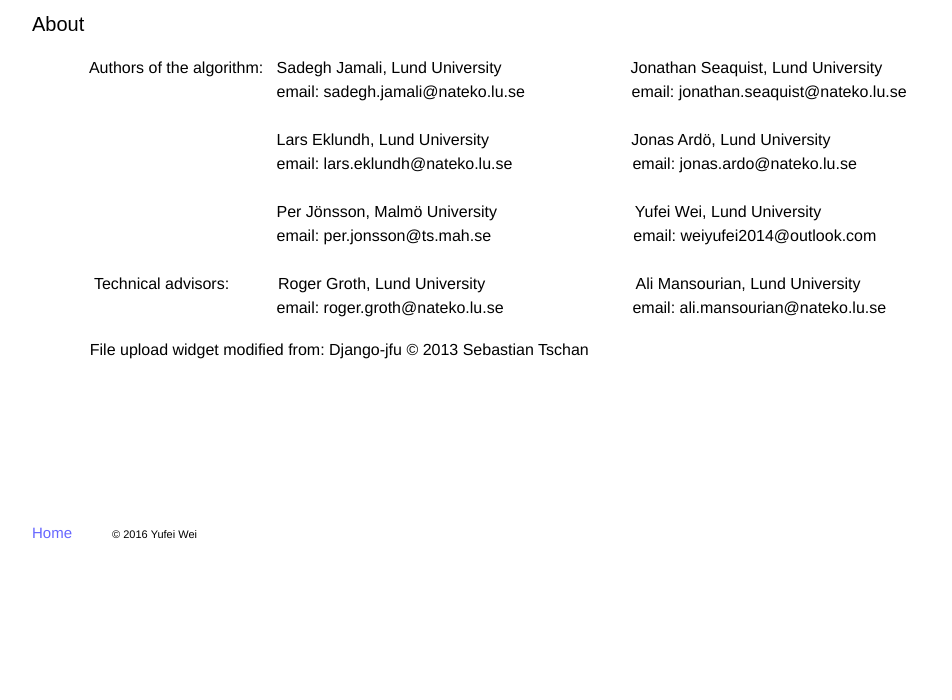
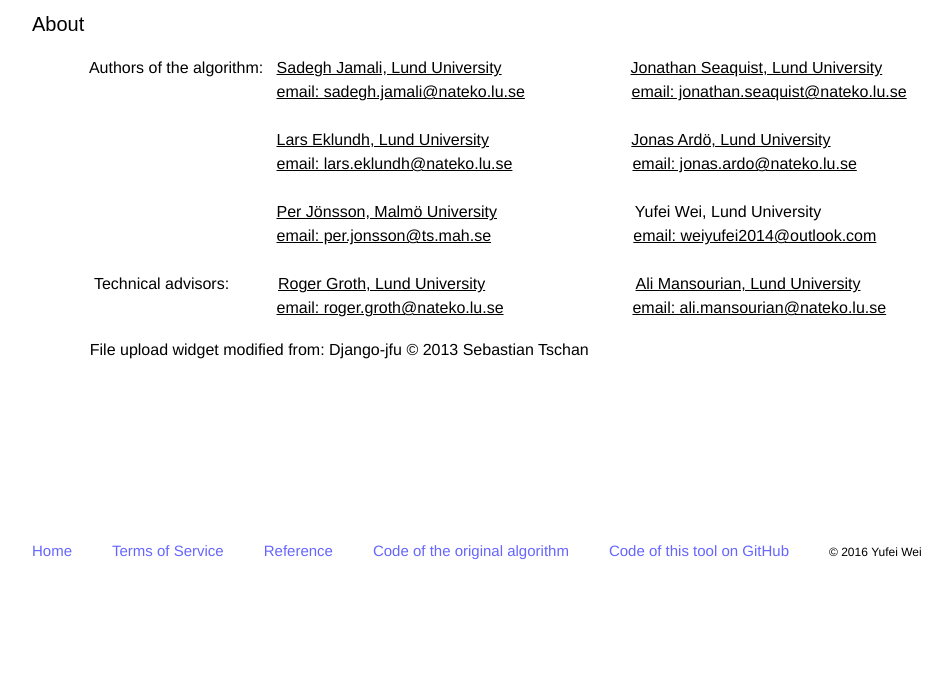
Before and after one commit to WeiYufei/master, a Django app: page /about/ in a window 1280 px wide. Shown: the part 100-800 px from the top of that part, without its empty margins (200-1152 px from the left). Run offline with Django 3.2, Linux system fonts and the light colour scheme; the page is wider than the window, and the part outside it is not shown.

Commit message:
Update about.html

```diff
--- a/PolyTrend_web-based_system/demo/photos/templates/about.html
+++ b/PolyTrend_web-based_system/demo/photos/templates/about.html
@@ -87,7 +87,7 @@
 }
 .footCopyright{
 font-family: Helvetica;
-font-size:11px;
+font-size:12px;
 color:#000000;
 text-align: left;
 background-color:#ffffff;
@@ -111,7 +111,7 @@
 color:#6666ff;
 }
 a.name:link {
-text-decoration: none;
+text-decoration: underline;
 color:#000000;
 }
 a.name:visited {
@@ -146,8 +146,8 @@
 <br>&nbsp;&nbsp;&nbsp;&nbsp;&nbsp;&nbsp;&nbsp;&nbsp;&nbsp;&nbsp;&nbsp;&nbsp;&nbsp;&nbsp;&nbsp;&nbsp;&nbsp;&nbsp;
 &nbsp;&nbsp;&nbsp;&nbsp;&nbsp;&nbsp;&nbsp;&nbsp;&nbsp;&nbsp;&nbsp;&nbsp;&nbsp;&nbsp;&nbsp;&nbsp;
 &nbsp;&nbsp;&nbsp;&nbsp;&nbsp;&nbsp;&nbsp;&nbsp;&nbsp;&nbsp;&nbsp;&nbsp;&nbsp;&nbsp;&nbsp;&nbsp;&nbsp;&nbsp;
-email: sadegh.jamali@nateko.lu.se&nbsp;&nbsp;&nbsp;&nbsp;&nbsp;&nbsp;&nbsp;&nbsp;&nbsp;&nbsp;&nbsp;&nbsp;&nbsp;&nbsp;&nbsp;&nbsp;
-&nbsp;&nbsp;&nbsp;&nbsp;&nbsp;&nbsp;&nbsp;email: jonathan.seaquist@nateko.lu.se<br>
+<a class="name" href="mailto:sadegh.jamali@nateko.lu.se">email: sadegh.jamali@nateko.lu.se</a>&nbsp;&nbsp;&nbsp;&nbsp;&nbsp;&nbsp;&nbsp;&nbsp;&nbsp;&nbsp;&nbsp;&nbsp;&nbsp;&nbsp;&nbsp;&nbsp;
+&nbsp;&nbsp;&nbsp;&nbsp;&nbsp;&nbsp;&nbsp;<a class="name" href="mailto:jonathan.seaquist@nateko.lu.se">email: jonathan.seaquist@nateko.lu.se</a><br>
 
 <br>&nbsp;&nbsp;&nbsp;&nbsp;&nbsp;&nbsp;&nbsp;&nbsp;&nbsp;&nbsp;&nbsp;&nbsp;&nbsp;&nbsp;&nbsp;&nbsp;&nbsp;&nbsp;&nbsp;&nbsp;&nbsp;&nbsp;&nbsp;&nbsp;&nbsp;
 &nbsp;&nbsp;&nbsp;&nbsp;&nbsp;&nbsp;&nbsp;&nbsp;&nbsp;&nbsp;&nbsp;&nbsp;&nbsp;&nbsp;&nbsp;&nbsp;&nbsp;&nbsp;&nbsp;&nbsp;&nbsp;&nbsp;&nbsp;&nbsp;&nbsp;&nbsp;&nbsp;&nbsp;
@@ -158,8 +158,8 @@
 <br>&nbsp;&nbsp;&nbsp;&nbsp;&nbsp;&nbsp;&nbsp;&nbsp;&nbsp;&nbsp;&nbsp;&nbsp;&nbsp;&nbsp;&nbsp;&nbsp;&nbsp;&nbsp;
 &nbsp;&nbsp;&nbsp;&nbsp;&nbsp;&nbsp;&nbsp;&nbsp;&nbsp;&nbsp;&nbsp;&nbsp;&nbsp;&nbsp;&nbsp;&nbsp;
 &nbsp;&nbsp;&nbsp;&nbsp;&nbsp;&nbsp;&nbsp;&nbsp;&nbsp;&nbsp;&nbsp;&nbsp;&nbsp;&nbsp;&nbsp;&nbsp;&nbsp;&nbsp;
-email: lars.eklundh@nateko.lu.se&nbsp;&nbsp;&nbsp;&nbsp;&nbsp;&nbsp;&nbsp;&nbsp;&nbsp;&nbsp;&nbsp;&nbsp;&nbsp;&nbsp;&nbsp;&nbsp;
-&nbsp;&nbsp;&nbsp;&nbsp;&nbsp;&nbsp;&nbsp;&nbsp;&nbsp;&nbsp;email: jonas.ardo@nateko.lu.se<br>
+<a  class="name" href="mailto:lars.eklundh@nateko.lu.se">email: lars.eklundh@nateko.lu.se</a>&nbsp;&nbsp;&nbsp;&nbsp;&nbsp;&nbsp;&nbsp;&nbsp;&nbsp;&nbsp;&nbsp;&nbsp;&nbsp;&nbsp;&nbsp;&nbsp;
+&nbsp;&nbsp;&nbsp;&nbsp;&nbsp;&nbsp;&nbsp;&nbsp;&nbsp;&nbsp;<a class="name" href="mailto:jonas.ardo@nateko.lu.se">email: jonas.ardo@nateko.lu.se</a><br>
 
 <br>&nbsp;&nbsp;&nbsp;&nbsp;&nbsp;&nbsp;&nbsp;&nbsp;&nbsp;&nbsp;&nbsp;&nbsp;&nbsp;&nbsp;&nbsp;&nbsp;&nbsp;&nbsp;
 &nbsp;&nbsp;&nbsp;&nbsp;&nbsp;&nbsp;&nbsp;&nbsp;&nbsp;&nbsp;&nbsp;&nbsp;&nbsp;&nbsp;&nbsp;&nbsp;
@@ -170,8 +170,8 @@
 <br>&nbsp;&nbsp;&nbsp;&nbsp;&nbsp;&nbsp;&nbsp;&nbsp;&nbsp;&nbsp;&nbsp;&nbsp;&nbsp;&nbsp;&nbsp;&nbsp;&nbsp;&nbsp;
 &nbsp;&nbsp;&nbsp;&nbsp;&nbsp;&nbsp;&nbsp;&nbsp;&nbsp;&nbsp;&nbsp;&nbsp;&nbsp;&nbsp;&nbsp;&nbsp;
 &nbsp;&nbsp;&nbsp;&nbsp;&nbsp;&nbsp;&nbsp;&nbsp;&nbsp;&nbsp;&nbsp;&nbsp;&nbsp;&nbsp;&nbsp;&nbsp;&nbsp;&nbsp;
-email:  per.jonsson@ts.mah.se&nbsp;&nbsp;&nbsp;&nbsp;&nbsp;&nbsp;&nbsp;&nbsp;&nbsp;&nbsp;&nbsp;&nbsp;&nbsp;&nbsp;&nbsp;&nbsp;
-&nbsp;&nbsp;&nbsp;&nbsp;&nbsp;&nbsp;&nbsp;&nbsp;&nbsp;&nbsp;&nbsp;&nbsp;&nbsp;&nbsp;&nbsp;email: weiyufei2014@outlook.com<br>
+<a  class="name" href="mailto:per.jonsson@ts.mah.se">email:  per.jonsson@ts.mah.se</a>&nbsp;&nbsp;&nbsp;&nbsp;&nbsp;&nbsp;&nbsp;&nbsp;&nbsp;&nbsp;&nbsp;&nbsp;&nbsp;&nbsp;&nbsp;&nbsp;
+&nbsp;&nbsp;&nbsp;&nbsp;&nbsp;&nbsp;&nbsp;&nbsp;&nbsp;&nbsp;&nbsp;&nbsp;&nbsp;&nbsp;&nbsp;<a class="name" href="mailto:weiyufei2014@outlook.com">email: weiyufei2014@outlook.com</a><br>
 
 <br>
 &nbsp;&nbsp;&nbsp;&nbsp;&nbsp;&nbsp;&nbsp;&nbsp;&nbsp;&nbsp;&nbsp;&nbsp;&nbsp;
@@ -183,16 +183,25 @@
 <br>&nbsp;&nbsp;&nbsp;&nbsp;&nbsp;&nbsp;&nbsp;&nbsp;&nbsp;&nbsp;&nbsp;&nbsp;&nbsp;&nbsp;&nbsp;&nbsp;&nbsp;&nbsp;
 &nbsp;&nbsp;&nbsp;&nbsp;&nbsp;&nbsp;&nbsp;&nbsp;&nbsp;&nbsp;&nbsp;&nbsp;&nbsp;&nbsp;&nbsp;&nbsp;
 &nbsp;&nbsp;&nbsp;&nbsp;&nbsp;&nbsp;&nbsp;&nbsp;&nbsp;&nbsp;&nbsp;&nbsp;&nbsp;&nbsp;&nbsp;&nbsp;&nbsp;&nbsp;
-email:  roger.groth@nateko.lu.se&nbsp;&nbsp;&nbsp;&nbsp;&nbsp;&nbsp;&nbsp;&nbsp;&nbsp;&nbsp;&nbsp;&nbsp;&nbsp;&nbsp;&nbsp;&nbsp;
-&nbsp;&nbsp;&nbsp;&nbsp;&nbsp;&nbsp;&nbsp;&nbsp;&nbsp;&nbsp;&nbsp;&nbsp;email:  ali.mansourian@nateko.lu.se<br>
+<a class="name" href="mailto:roger.groth@nateko.lu.se">email:  roger.groth@nateko.lu.se</a>&nbsp;&nbsp;&nbsp;&nbsp;&nbsp;&nbsp;&nbsp;&nbsp;&nbsp;&nbsp;&nbsp;&nbsp;&nbsp;&nbsp;&nbsp;&nbsp;
+&nbsp;&nbsp;&nbsp;&nbsp;&nbsp;&nbsp;&nbsp;&nbsp;&nbsp;&nbsp;&nbsp;&nbsp;<a  class="name" href="mailto:ali.mansourian@nateko.lu.se">email:  ali.mansourian@nateko.lu.se</a><br>
 
 </span>
 <br>
 <span class="item">&nbsp;&nbsp;&nbsp;&nbsp;&nbsp;&nbsp;&nbsp;&nbsp;&nbsp;&nbsp;&nbsp;&nbsp;
 File upload widget modified from: Django-jfu &copy; 2013 Sebastian Tschan</span>
-<br><br><br><br><br><br><br><br><br><br>
+<br><br><br><br><br><br><br><br><br><br><br>
 <a class="footLink"  href="/home/">Home</a>
 &nbsp;&nbsp;&nbsp;&nbsp;&nbsp;&nbsp;&nbsp;&nbsp;
+<a class="footLink" href="/terms/">Terms of Service</a>
+&nbsp;&nbsp;&nbsp;&nbsp;&nbsp;&nbsp;&nbsp;&nbsp;
+<a class="footLink" target="_blank" href="http://www.sciencedirect.com/science/article/pii/S0034425713003878">Reference</a>
+&nbsp;&nbsp;&nbsp;&nbsp;&nbsp;&nbsp;&nbsp;&nbsp;
+<a class="footLink" href="/site_media/PolyTrend_PixelLevel.zip">Code of the original algorithm</a>
+&nbsp;&nbsp;&nbsp;&nbsp;&nbsp;&nbsp;&nbsp;&nbsp;
+<a class="footLink" target="_blank" href="https://github.com/weiyufei/polytrend">Code of this tool on GitHub</a>
+&nbsp;&nbsp;&nbsp;&nbsp;&nbsp;&nbsp;&nbsp;&nbsp;
+
 <span class="footCopyright">&copy;&nbsp;2016&nbsp;Yufei&nbsp;Wei</span>
 </body>
 </html>
```
